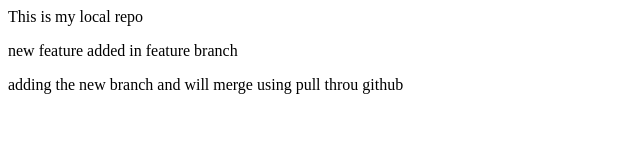
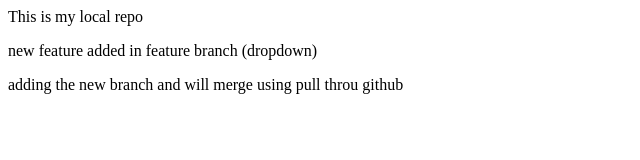
Before and after one commit to Priyashah-30/localrepo, a plain HTML site: page index.html in a window 1280 px wide. Shown: the full height of the page, 0-640 px from the left. Drawn offline with Linux system fonts and the light colour scheme.

Commit message:
dropdown

```diff
--- a/index.html
+++ b/index.html
@@ -1,4 +1,4 @@
 <p> This is my local repo</p>
-<p> new feature added in feature branch </p>
+<p> new feature added in feature branch (dropdown)</p>
 <p> adding the new branch and will merge using pull throu github
 </p>
```
